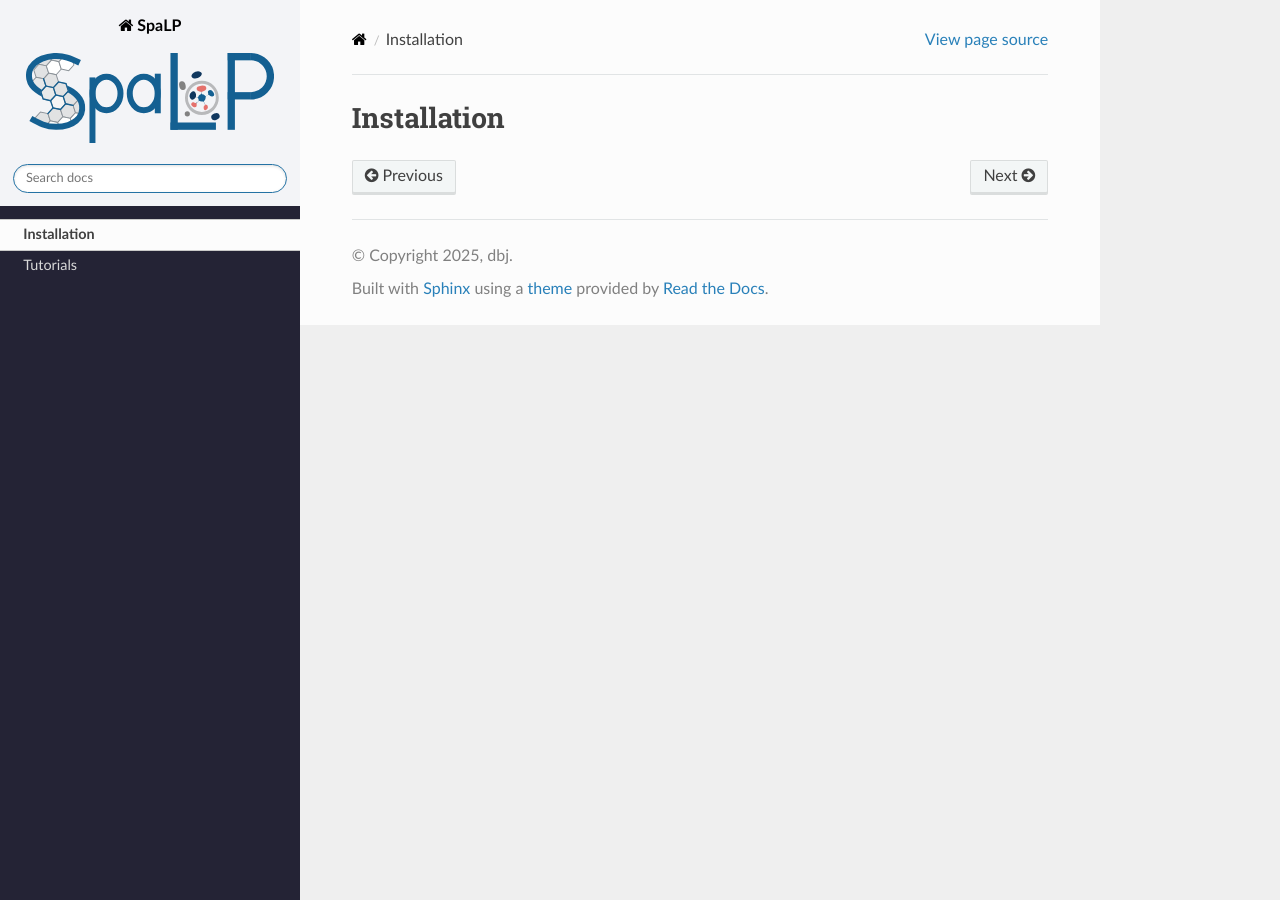
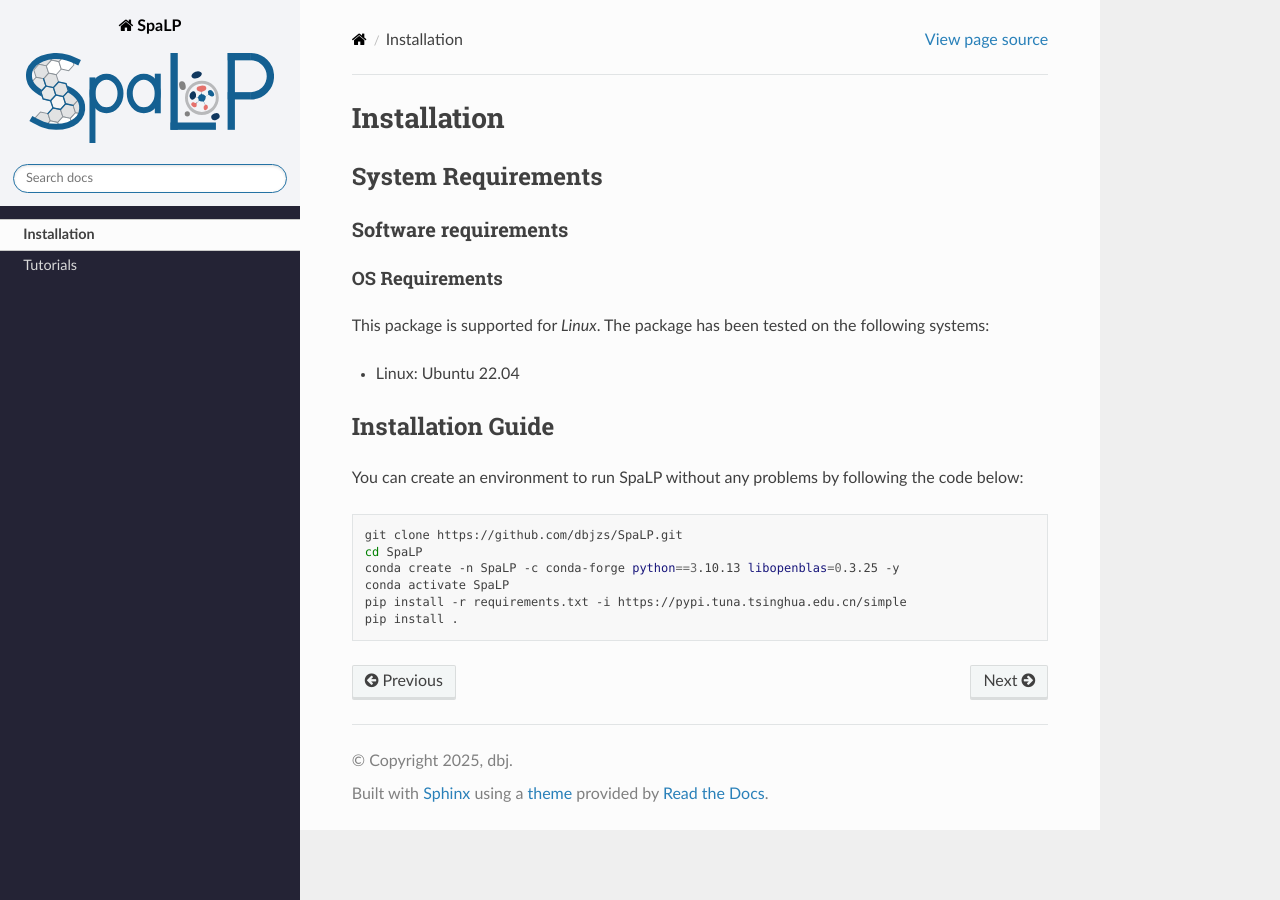
Before and after one commit to 1027victor/SpaLP, a Sphinx documentation site: the page built from docs/source/installation.md, in a window 1280 px wide. Built offline with Sphinx 7.4.7 and the Read the Docs theme 3.1.0, drawn with Linux system fonts in a browser that asks for light colours; pages that are not in the unit, such as notebooks, are missing from menus.

Commit message:
Update installation.md

````diff
--- a/docs/source/installation.md
+++ b/docs/source/installation.md
@@ -1 +1,23 @@
 # Installation
+
+## System Requirements
+
+### Software requirements
+
+#### OS Requirements
+
+This package is supported for *Linux*. The package has been tested on the following systems:
+
+- Linux: Ubuntu 22.04
+
+## Installation Guide
+
+You can create an environment to run SpaLP without any problems by following the code below:
+
+```bash
+git clone https://github.com/dbjzs/SpaLP.git
+cd SpaLP
+conda create -n SpaLP -c conda-forge python==3.10.13 libopenblas=0.3.25 -y
+conda activate SpaLP
+pip install -r requirements.txt -i https://pypi.tuna.tsinghua.edu.cn/simple
+pip install .
````
